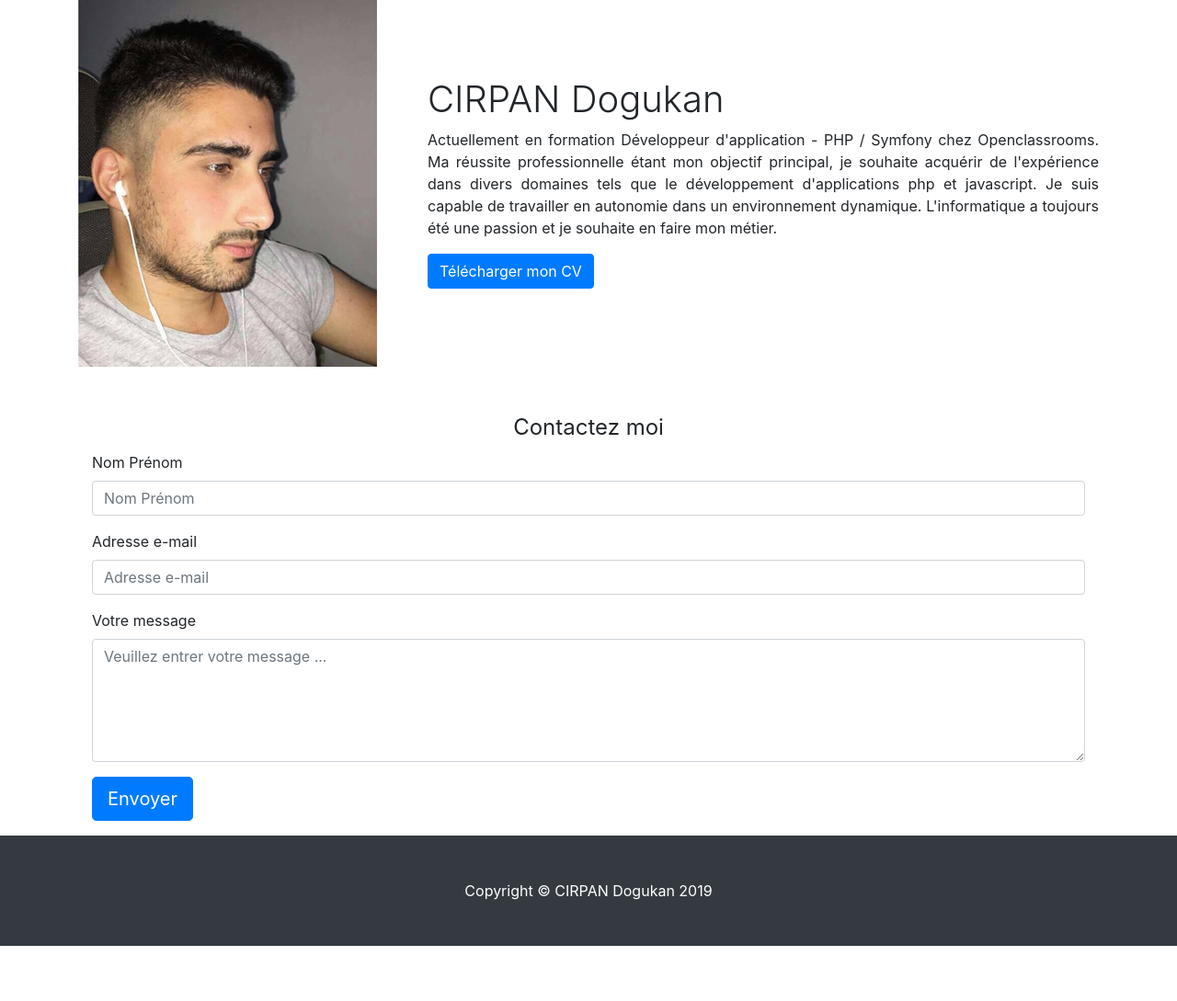
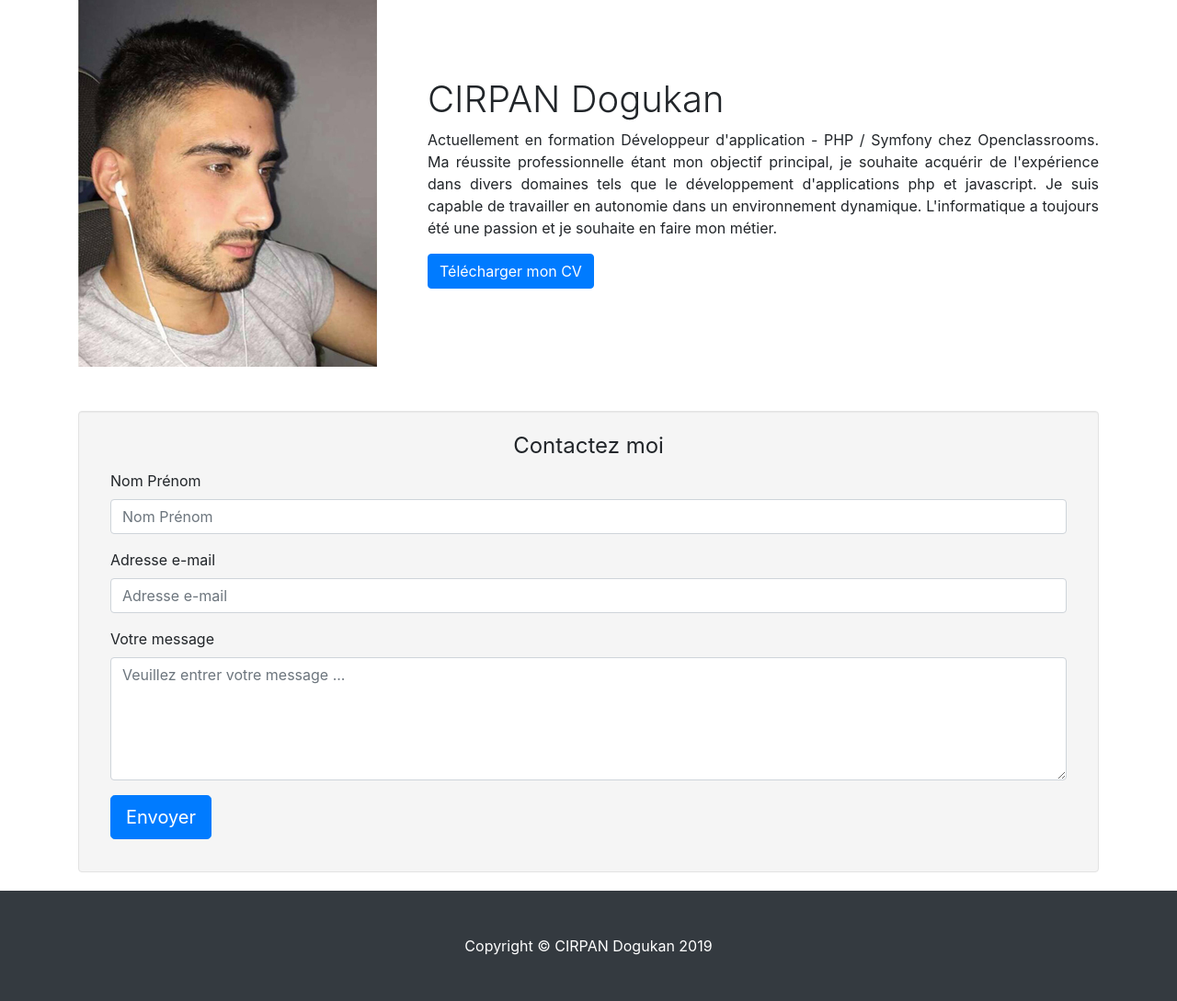
Before and after one commit to dokaNc/Projet5-OC, a PHP site: page / in a window 1280 px wide. Shown: the part 101-1190 px from the top of the page at 92% size. Before the commit the page ends 1130 px from the top, so only its background shows below. Run offline with PHP 8.4, Linux system fonts and the light colour scheme; classes that the project's autoload settings leave out are loaded by file name.

Commit message:
add css for contact form in home page

```diff
--- a/public/css/style.css
+++ b/public/css/style.css
@@ -1,3 +1,21 @@
+/* Contact Form */
+.well-sm {
+  padding: 9px;
+  border-radius: 3px;
+}
+
+.well {
+  min-height: 20px;
+  padding: 19px;
+  margin-bottom: 20px;
+  background-color: #f5f5f5;
+  border: 1px solid #e3e3e3;
+  border-radius: 4px;
+  box-shadow: inset 0 1px 1px rgba(0,0,0,.05);
+}
+
+
+/* Register Form */
 .form-register {
   --input-padding-x: 1.5rem;
   --input-padding-y: .75rem;
```
